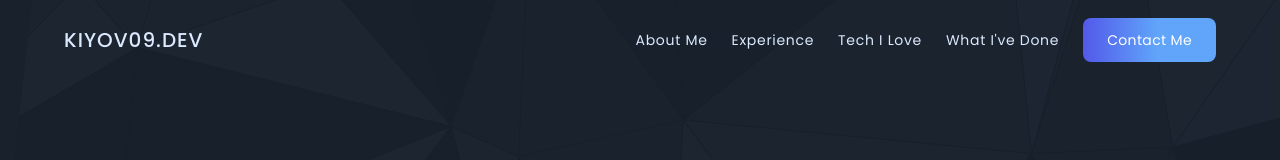
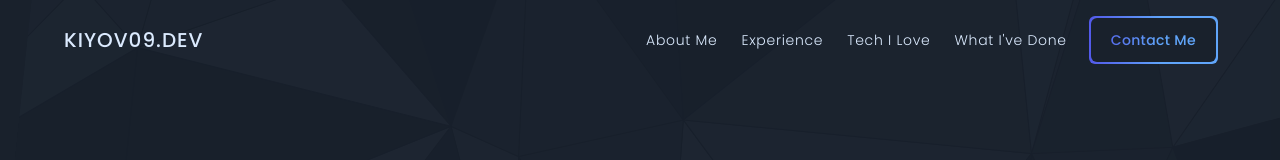
Before and after one commit to kiyov09/kiyov09.dev, a Next.js app: page / in a window 1280 px wide. Shown: the top 160 px of the page. Built offline with nearby package versions, Linux system fonts and the light colour scheme.

Commit message:
Some more stlye changes

```diff
--- a/components/Hero.tsx
+++ b/components/Hero.tsx
@@ -2,7 +2,7 @@ import Image from 'next/image'
 
 export default function Hero() {
   return (
-    <section className="relative flex h-full bg-transparent py-40">
+    <section className="relative flex h-full bg-transparent py-44">
       <div className="flex flex-1 flex-col justify-center">
         <h1 className="w-full bg-blue-gradient bg-clip-text py-4 text-6xl font-semibold tracking-wide text-transparent">
           <span className="mb-2 block">
--- a/components/Navbar.tsx
+++ b/components/Navbar.tsx
@@ -17,7 +17,7 @@ export default function Navbar() {
         <NavbarLink href="/">kiyov09.dev</NavbarLink>
       </div>
       <nav>
-        <ul className="flex h-full items-center gap-6">
+        <ul className="flex h-full items-center gap-6 font-light">
           <li>
             <NavbarLink href="#about">About Me</NavbarLink>
           </li>
@@ -30,12 +30,14 @@ export default function Navbar() {
           <li>
             <NavbarLink href="#projects">What I&apos;ve Done</NavbarLink>
           </li>
-          <li>
-            <Link href="#contact" passHref>
-              <a className="flex rounded-lg bg-blue-gradient py-3 px-6 text-white hover:scale-105">
-                Contact Me
-              </a>
-            </Link>
+          <li className="relative">
+            <div className="border-1 border-transparent bg-clip-padding before:absolute before:inset-0 before:-z-10 before:-m-0.5 before:rounded-md before:bg-blue-gradient after:absolute after:inset-0 after:-z-10 after:-m-0 after:rounded-md after:bg-primary-dark hover:scale-105">
+              <Link href="#contact" passHref>
+                <a className="flex rounded-lg bg-blue-gradient bg-clip-text py-3 px-5 font-medium text-transparent">
+                  Contact Me
+                </a>
+              </Link>
+            </div>
           </li>
         </ul>
       </nav>
```
